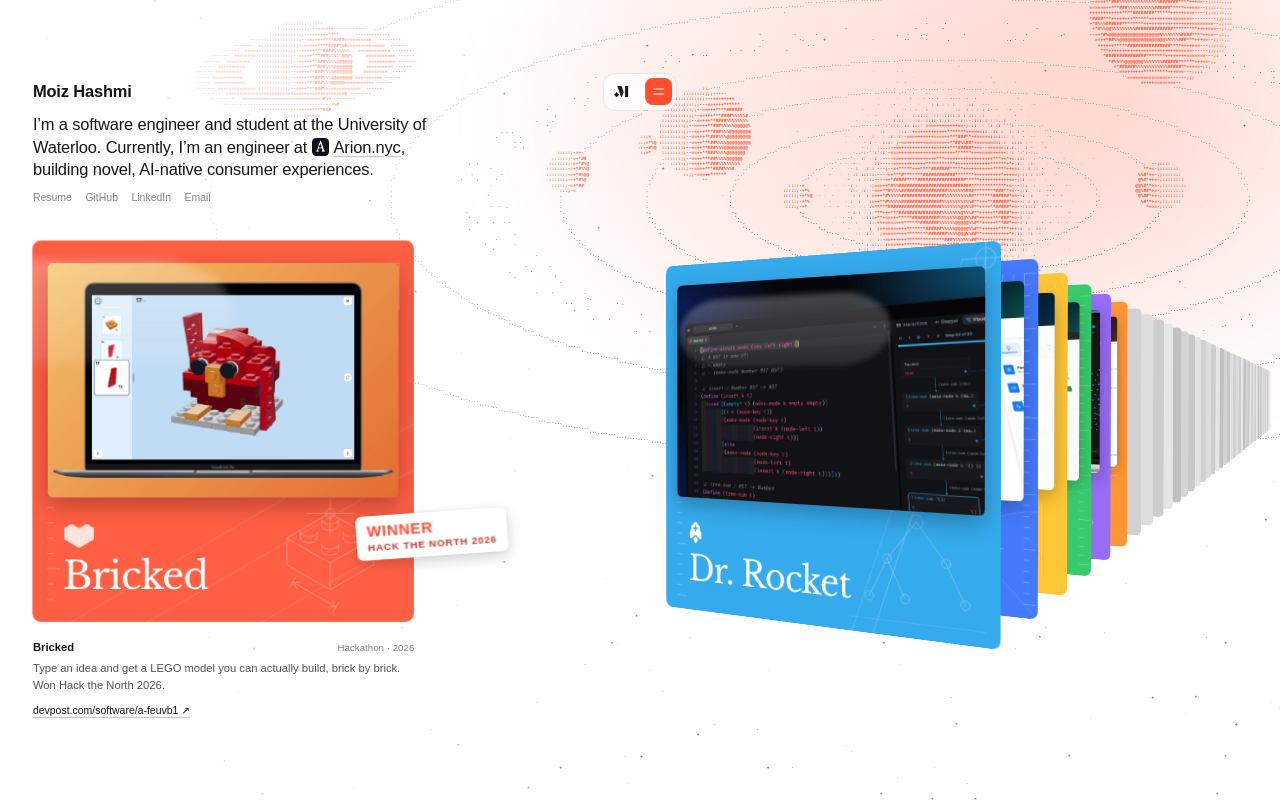
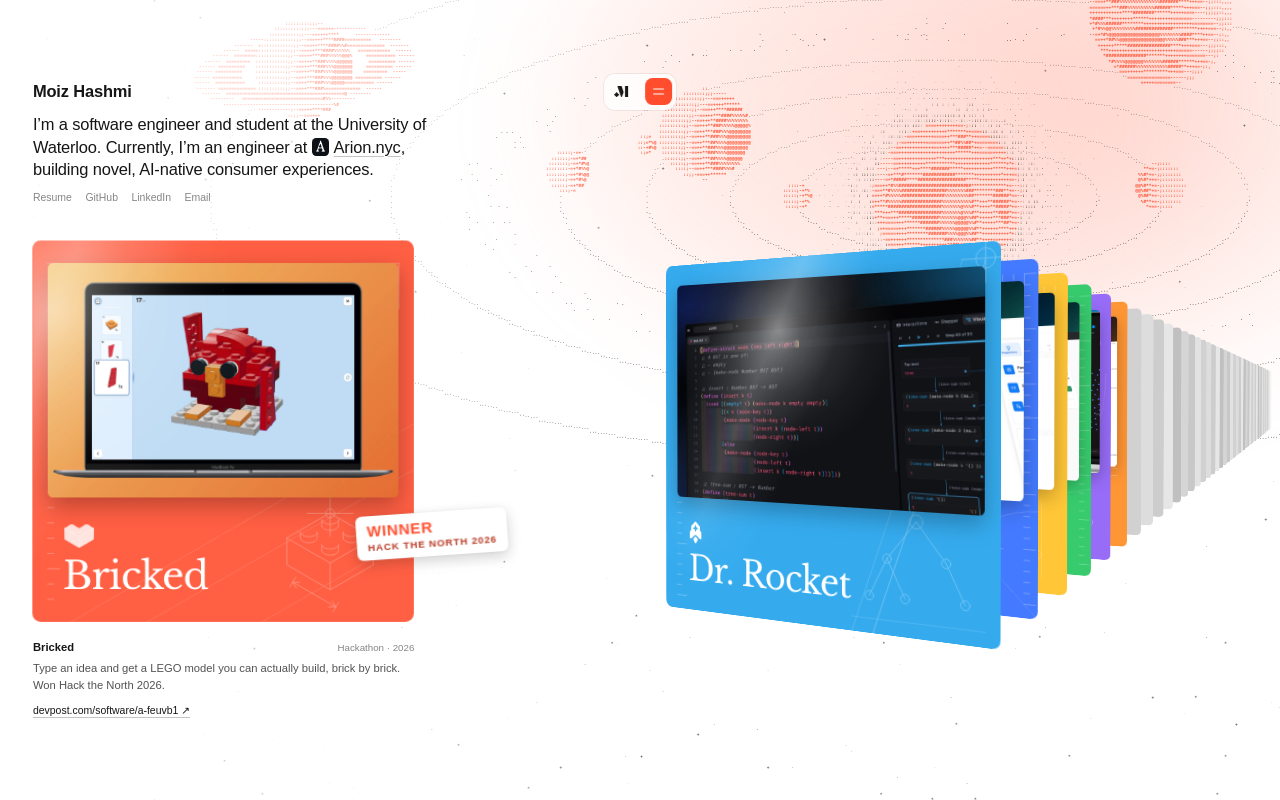
Before and after one commit to MoizDev/personal-website, a Next.js app: page / in a window 1280 px wide. Built offline with nearby package versions, Linux system fonts and the light colour scheme; a web font is replaced by a local one.

Commit message:
Redraw the card glare as a soft highlight and sheen instead of a grey pill

```diff
--- a/app/globals.css
+++ b/app/globals.css
@@ -374,14 +374,50 @@ body {
   transform: translate(calc(var(--px, 0) * -18%), calc(var(--py, 0) * -18%));
 }
 
+/* The light's reflection, a card wide and centred on it (CardStack moves and
+   scales it). Screen blending only ever brightens what's under it, so on a dark
+   screenshot it reads as light on glass, not a grey smudge: a soft round
+   hotspot falling off smoothly, and a faint diagonal sheen through it. */
 .card-glare-light {
   position: absolute;
-  inset: 36% 2%; /* a wide, soft-edged panel: the light's reflection, centred on the card */
-  border-radius: 22% / 50%;
-  background: linear-gradient(rgba(255, 255, 255, 0.26), rgba(255, 255, 255, 0.1));
-  filter: blur(calc(var(--card-w) * 0.012));
+  inset: 0;
+  mix-blend-mode: screen;
   transform: scale(0);
   will-change: transform;
+  pointer-events: none;
+}
+
+.card-glare-light::before,
+.card-glare-light::after {
+  content: "";
+  position: absolute;
+}
+
+.card-glare-light::before {
+  inset: 0;
+  border-radius: 50%;
+  background: radial-gradient(
+    closest-side,
+    rgba(255, 255, 255, 0.4),
+    rgba(255, 255, 255, 0.24) 20%,
+    rgba(255, 255, 255, 0.1) 50%,
+    rgba(255, 255, 255, 0.03) 78%,
+    rgba(255, 255, 255, 0)
+  );
+}
+
+/* the sheen: a long soft streak across the hotspot, fading toward its ends */
+.card-glare-light::after {
+  inset: -60%;
+  background: linear-gradient(
+    115deg,
+    transparent 40%,
+    rgba(255, 255, 255, 0.08) 45.5%,
+    rgba(255, 255, 255, 0.2) 49.5%,
+    rgba(255, 255, 255, 0.08) 53.5%,
+    transparent 59%
+  );
+  mask-image: radial-gradient(closest-side, #000 45%, transparent);
 }
 
 .card-shot {
```
